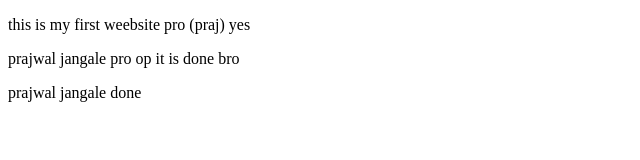
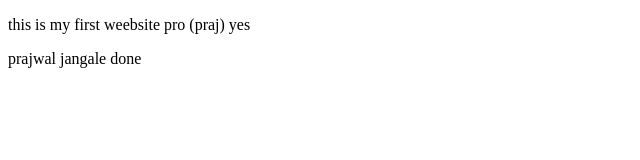
Before and after one commit to PrajwalTech-45/Math-_Website-, a plain HTML site: page index.html in a window 1280 px wide. Shown: the whole page, without its empty margins (0-640 px from the left). Drawn offline with Linux system fonts and the light colour scheme.

Commit message:
file is ready

```diff
--- a/index.html
+++ b/index.html
@@ -8,7 +8,6 @@
 <body>
     <p>this is my first weebsite pro (praj) yes</p>
 
-     <p>prajwal jangale pro op it is done bro </p>
 
      <p>prajwal jangale  done </p>
 
```
